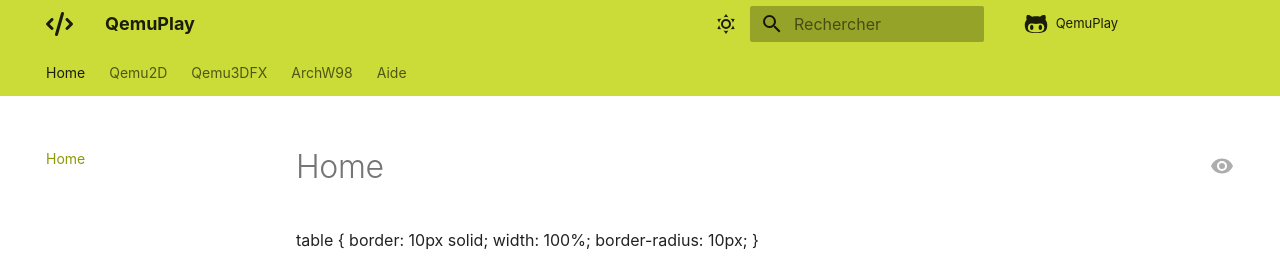
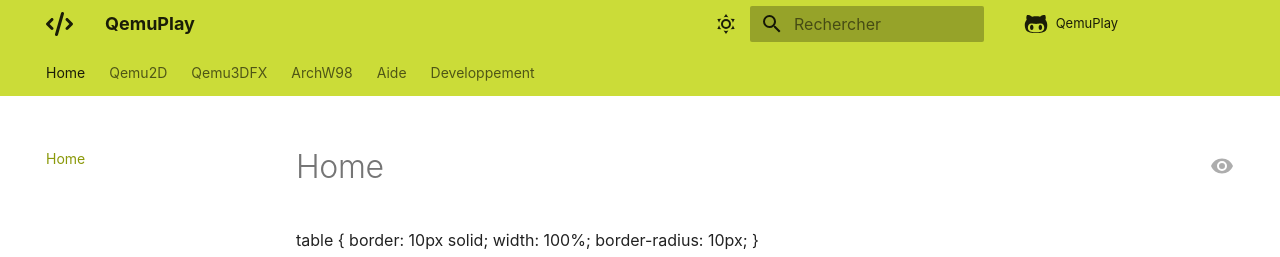
Before and after one commit to daerlnaxe/QemuPlay, an MkDocs documentation site: the page built from docs/index.md, in a window 1280 px wide. Shown: the top 257 px of the page. Built offline with MkDocs 1.6.1 and Material for MkDocs 9.7.7, drawn with Linux system fonts in a browser that asks for light colours; comment, search, counter and statistics services are not loaded.

Commit message:
Update mkdocs.yml

```diff
--- a/mkdocs.yml
+++ b/mkdocs.yml
@@ -22,24 +22,24 @@ docs_dir: docs
 # Structure du menu principal de navigation, chemins relatifs au dossier docs_dir
 nav:
   - Home : index.md
-  - Qemu2D :
+  - 'Qemu2D' :
     - 'Présentation' : 01-qemu2d/00-presentation.md
     - 'Démarrage' : 01-qemu2d/01-demarrage.md
     - 'Changelog' :  01-qemu2d/98-changelog.md
-  - Qemu3DFX : 02-qemu3dfx/index.md
-  - ArchW98 : 03-archw98/01-presentation.md
-  - Aide :
+  - 'Qemu3DFX' : 02-qemu3dfx/index.md
+  - 'ArchW98' : 03-archw98/01-presentation.md
+  - 'Aide' :
     - 'MkDocs' : 80-aide/mkdocs.md
-    - Qemu :
+    - 'Qemu' :
       - 'Hardware' : ./80-aide/qemu/hardware.md
       - 'Paramètres': ./80-aide/qemu/parametres.md
       - 'Réseau' : ./80-aide/qemu/network.md
-    - ShaderGlass:
+    - 'ShaderGlass':
       - 'Index' : ./80-aide/shaderglass/index.md
-    - Developpement:
-      - Script Powershell: ./90-developpement/01-script_powershell.md
-      - Image Disque: ./90-developpement/02-image_disque.md
-      - Matériel du Guest: ./90-developpement/03-guest_materiel.md
+  - 'Developpement':
+    - 'Script Powershell': ./90-developpement/01-script_powershell.md
+    - 'Image Disque' : ./90-developpement/02-image_disque.md
+    - 'Matériel du Guest': ./90-developpement/03-guest_materiel.md
   # Référencer les autres pages ci-dessus...
 
 # Configuration du thème https://squidfunk.github.io/mkdocs-material/creating-your-site/#configuration
```
